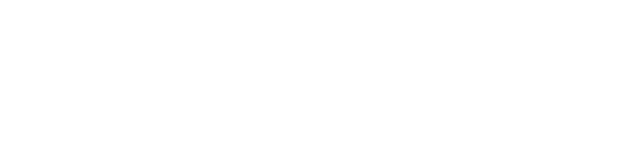
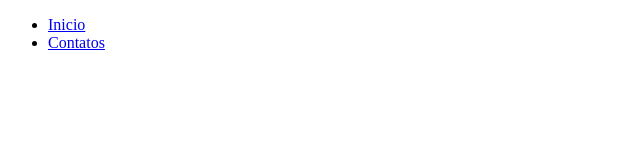
Before and after one commit to CarolineOliveiraSilva/Ecoacao, a plain HTML site: page doacao.html in a window 1280 px wide. Shown: the whole page, without its empty margins (0-640 px from the left). Drawn offline with Linux system fonts and the light colour scheme.

Commit message:
Atualizei
Adicionei menu em todos as paginas

```diff
--- a/doacao.html
+++ b/doacao.html
@@ -6,6 +6,13 @@
     <title>Document</title>
 </head>
 <body>
-
+    <header>
+        <nav>
+                        <ul>
+                            <li><a href="index.html">Inicio</a></li>
+                            <li><a href="contato.html">Contatos</a></li>
+                        </ul>
+                    </nav>
+    </header>
 </body>
 </html>
```
Also changed, not shown: areadovoluntario.html (+6 -0 lines), blog.html (+6 -1 lines), contato.html (+7 -0 lines), transparencia.html (+8 -0 lines), voluntario.html (+9 -0 lines).
